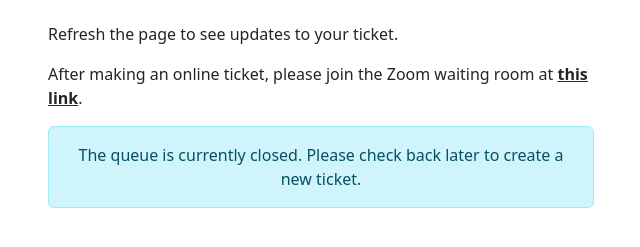
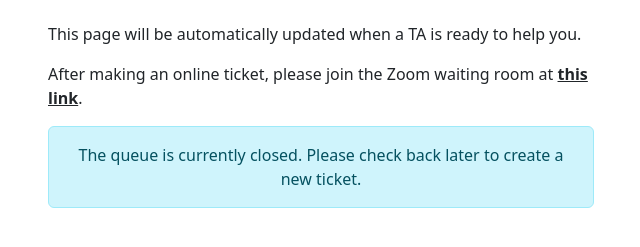
Before and after one commit to MateiG/office-hours, a Flask app: template app/templates/student.html in a window 1280 px wide. Shown: the part 120-367 px from the top of the page, without its empty margins (319-959 px from the left). Run offline with Flask 3, Linux system fonts and the light colour scheme; the template is opened without the code that fills it, so the values that code supplies are empty; parts of the project's set-up code (start-up, migrations or seed data) failed here and were passed over.

Commit message:
auto update

```diff
--- a/app/templates/student.html
+++ b/app/templates/student.html
@@ -4,7 +4,7 @@
 <div class="row justify-content-center">
     <div class="col-md-8 col-lg-6">
         <h2 class="text-center mb-4">Welcome, {{ name }}</h2>
-        <p>Refresh the page to see updates to your ticket.</p>
+        <p>This page will be automatically updated when a TA is ready to help you.</p>
         <p>After making an online ticket, please join the Zoom waiting room at <a href="{{ zoom_link }}" target="_blank"
                 class="alert-link">this link</a>.</p>
 
@@ -43,7 +43,7 @@
         <script>
             setTimeout(function () {
                 location.reload();
-            }, 30000);
+            }, 15000);
         </script>
 
         {% elif queue_status == 'open' %}
```
